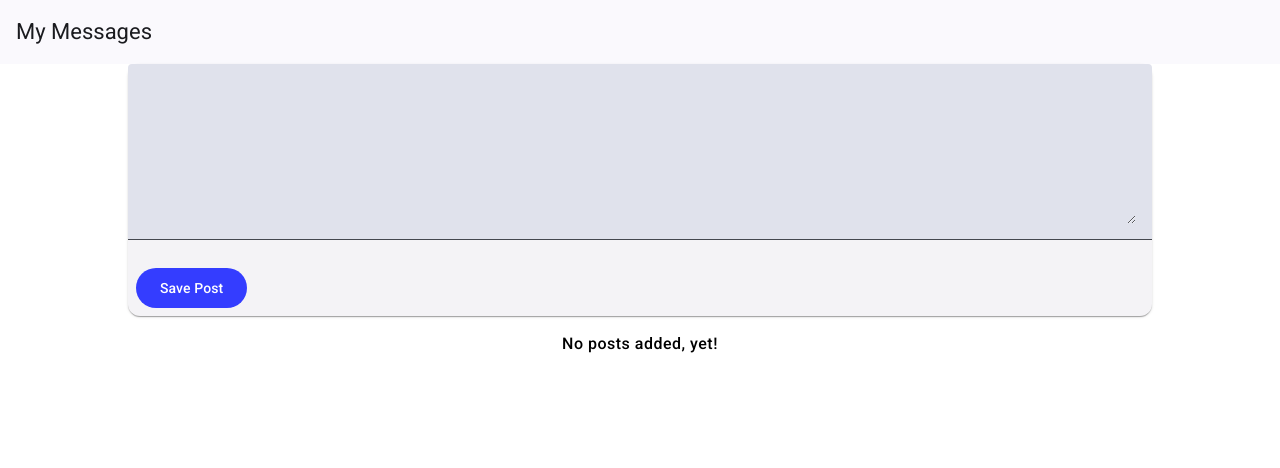
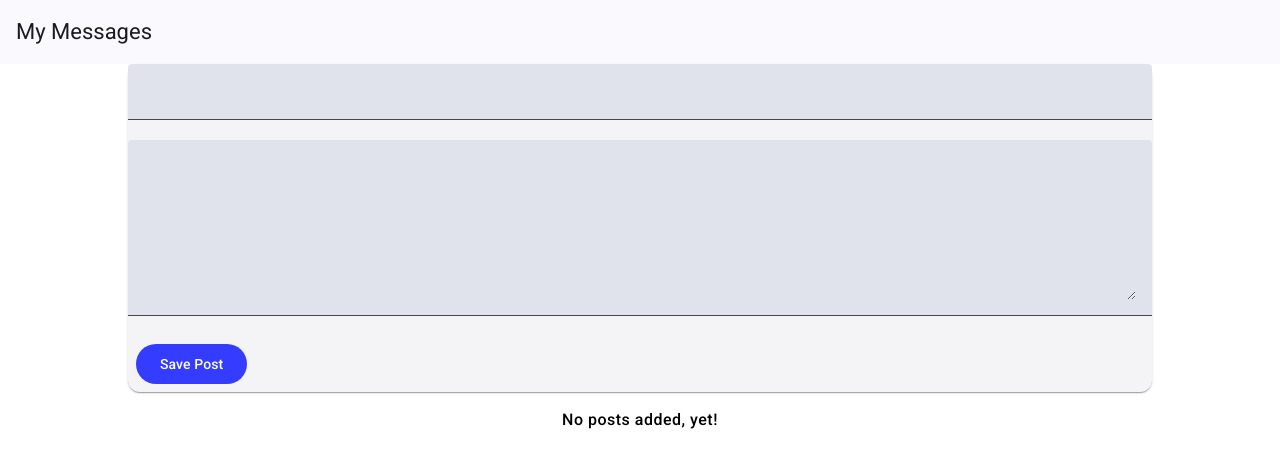
Before and after one commit to Arkay00/Mean-Course, an Angular app: page / in a window 1280 px wide. Shown: the top 468 px of the page. Built offline with nearby package versions, Linux system fonts and the light colour scheme.

Commit message:
24 finished

```diff
--- a/src/app/app.component.html
+++ b/src/app/app.component.html
@@ -1,5 +1,5 @@
 <app-header></app-header>
 <main>
-    <app-post-create></app-post-create>
-    <app-post-list></app-post-list>
+    <app-post-create (postCreated)="OnPostAdded($event)"></app-post-create>
+    <app-post-list [posts] = "storedPosts"></app-post-list>
 </main>
--- a/src/app/app.component.ts
+++ b/src/app/app.component.ts
@@ -6,5 +6,10 @@
   styleUrl: './app.component.css'
 })
 export class AppComponent {
-  title = 'mean-course01';
+  // title = 'mean-course01';
+    storedPosts = [];
+
+    OnPostAdded(post){
+      this.storedPosts.push(post);
+    }
 }
--- a/src/app/posts/post-create/post-create.component.html
+++ b/src/app/posts/post-create/post-create.component.html
@@ -1,10 +1,13 @@
 <!-- <textarea rows="6" [value]="newPost" #postInput></textarea> -->
 <mat-card>
+    <mat-form-field>
+        <input matInput type="text" [(ngModel)]="enteredTitle">
+    </mat-form-field>
     <mat-form-field>
         <textarea
         matInput
         rows="6"
-        [(ngModel)]="enteredValue"></textarea>
+        [(ngModel)]="enteredContent"></textarea>
     </mat-form-field>
     <mat-card-actions>
         <button
--- a/src/app/posts/post-create/post-create.component.ts
+++ b/src/app/posts/post-create/post-create.component.ts
@@ -1,4 +1,4 @@
-import { Component } from "@angular/core";
+import { Component, EventEmitter, Output } from "@angular/core";
 
 @Component({
     selector: 'app-post-create',
@@ -6,10 +6,17 @@
     styleUrls: ['./post-create.component.css']
 })
 export class PostCreateComponent{
-    enteredValue = '';
-    newPost = 'No Content';
+    enteredTitle = '';
+    enteredContent = '';
+    @Output() postCreated = new EventEmitter();
+    // newPost = 'No Content';
     onAddPost(){
         // console.dir(postInput.value);
-        this.newPost = this.enteredValue;
+        // this.newPost = this.enteredValue;
+        const post = {
+            title: this.enteredTitle,
+            content: this.enteredContent
+        };
+        this.postCreated.emit(post);
     }
 }
--- a/src/app/posts/post-list/post-list.component.ts
+++ b/src/app/posts/post-list/post-list.component.ts
@@ -1,4 +1,4 @@
-import { Component } from '@angular/core';
+import { Component, Input } from '@angular/core';
 
 @Component({
   selector: 'app-post-list',
@@ -11,5 +11,5 @@
   //   {title: '2nd Post', content: 'This is the 2nd post\'s content'},
   //   {title: '3rd Post', content: 'This is the 3rd post\'s content'}
   // ];
-  posts = [];
+  @Input() posts = [];
 }
--- a/tsconfig.json
+++ b/tsconfig.json
@@ -3,7 +3,7 @@
 {
   "compileOnSave": false,
   "compilerOptions": {
-    "strict": true,
+    "strict": false,
     "outDir": "./dist/out-tsc",
     "skipLibCheck": true,
     "isolatedModules": true,
```
